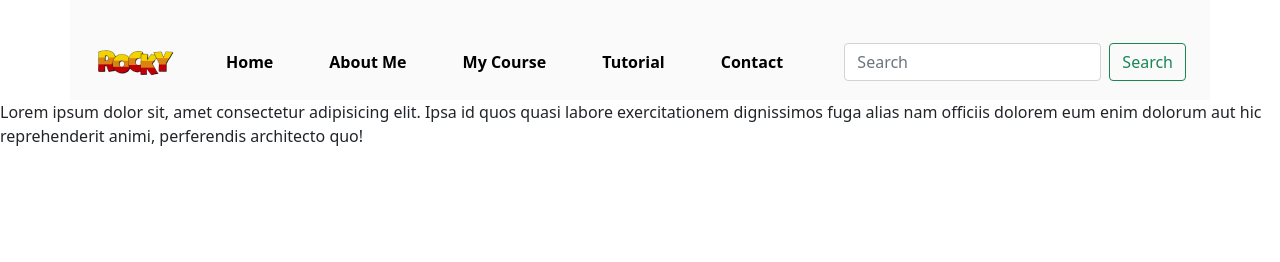
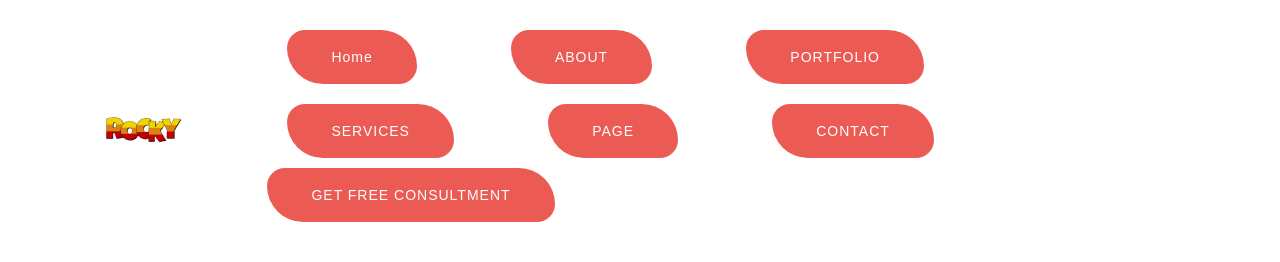
Before and after one commit to Rockyhasanofc/portfolio-vip, a plain HTML site: page index.html in a window 1280 px wide. Drawn offline with nearby package versions, Linux system fonts and the light colour scheme.

Commit message:
header commit

```diff
--- a/index.html
+++ b/index.html
@@ -14,48 +14,22 @@
 <script src="https://cdn.jsdelivr.net/npm/bootstrap@5.0.2/dist/js/bootstrap.min.js" integrity="sha384-cVKIPhGWiC2Al4u+LWgxfKTRIcfu0JTxR+EQDz/bgldoEyl4H0zUF0QKbrJ0EcQF" crossorigin="anonymous"></script>
 </head>
 <body>
- <div  id="headerwrap" class="container">
-     <header>
-        <nav class="navbar navbar-expand-md ">
-            <div class="container-fluid mt-4">
+  <div class="head">
+  <nav>
+    <img src="rocky.logo.png" class="logo">
+   <ul>
+     <li> <a href="#home" class="btn">Home</a> </li>
 
-              <button class="navbar-toggler" type="button" data-bs-toggle="collapse" data-bs-target="#navbarSupportedContent" aria-controls="navbarSupportedContent" aria-expanded="false" aria-label="Toggle navigation">
-                <span class="navbar-toggler-icon"></span>
-              </button>
-              <a class="navbar-brand" href="#">
-                  <img style=";" src="rocky.logo.png" alt="logo">
-              </a>
+     <li> <a href="#About" class="btn">ABOUT</a></li>
+     <li> <a href="#" class="btn">PORTFOLIO </a></li>
+     <li> <a href="#" class="btn">SERVICES</a></li>
+     <li> <a href="#" class="btn">PAGE</a></li>
+     <li> <a href="#" class="btn">CONTACT</a></li>
+     <a href="#" class="btn">GET FREE CONSULTMENT</a>
+   </ul>
 
-              <div class="collapse navbar-collapse" id="navbarSupportedContent">
-                <ul style="margin-left: 5px;" class="navbar-nav me-auto mb-5 mb-lg-0">
-                  <li class="nav-item">
-                    <a class="nav-link active" aria-current="page" href="#">Home</a>
-                  </li>
-                  <li class="nav-item">
-                    <a class="nav-link" href="#">About Me</a>
-                  </li>
-                  <li class="nav-item">
-                    <a class="nav-link" href="#">My Course</a>
-                  </li>
-                  <li class="nav-item">
-                    <a class="nav-link" href="#">Tutorial</a>
-                  </li>
-                  <li class="nav-item">
-                    <a class="nav-link" href="#">Contact</a>
-                  </li>
-
-                </ul>
-                <form class="d-flex">
-                  <input class="form-control me-2" type="search" placeholder="Search" aria-label="Search">
-                  <button class="btn btn-outline-success" type="submit">Search</button>
-                </form>
-              </div>
-            </div>
-          </nav>
-     </header>
- </div>
-    <footer><P>Lorem ipsum dolor sit, amet consectetur adipisicing elit. Ipsa id quos quasi labore exercitationem dignissimos fuga alias nam officiis dolorem eum enim dolorum aut hic reprehenderit animi, perferendis architecto quo!</P></footer>
-
+  </nav>
+</div>
 
     <script src="https://cdn.jsdelivr.net/npm/bootstrap@5.0.2/dist/js/bootstrap.bundle.min.js" integrity="sha384-MrcW6ZMFYlzcLA8Nl+NtUVF0sA7MsXsP1UyJoMp4YLEuNSfAP+JcXn/tWtIaxVXM" crossorigin="anonymous"></script>
 </body>
--- a/style.css
+++ b/style.css
@@ -1,31 +1,74 @@
-#headerwrap {
-    color: #000;
-    background-color: #fafafa;
-    border-bottom: 1px solidrgba(0,0,0,.1);
-    position: relative;
-    width: 100%;
-    min-height: 55px;
-    z-index: 999;
-    top: 0;
-    left: 0;
-    -webkit-transition: all .3s ease-in-out;
-    -moz-transition: all .3s ease-in-out;
-    transition: all .3s ease-in-out;
+nav{
+    display: flex;
+    width: 84%;
+    margin: auto;
+    padding: 20px 0;
+    align-items: center;
+    justify-content: space-between;
+}
+
+.button{
+
+    text-decoration: none;
+   background-image: linear-gradient(45deg,#ec5b53 ,#e02a5d
+   );
+    padding: 13px 23px;
+    border-radius: 5px;
+    color: aliceblue;
+    font-weight: 700;
+
 }
 nav ul li{
     display: inline-block;
     list-style: none;
     margin: 10px 20px;
 }
-nav ul li a{
 
-    text-decoration: none;
-    color:;
-    font-weight: bold;
+
+.btn{
+    background: #ec5b53;
+    padding: 27px 44px;
+    text-transform: capitalize;
+    font-family: "Rubik",sans-serif;
+    color: #fff;
+    cursor: pointer;
+    display: inline-block;
+    font-size: 14px;
+    border-radius: 5px;
+    -moz-user-select: none;
+    font-weight: 500;
+    letter-spacing: 1px;
+    line-height: 0;
+    margin-bottom: 0;
+    margin: 10px;
+    cursor: pointer;
+    transition: color 0.4s linear;
+    position: relative;
+    z-index: 1;
+    border: 0;
+    overflow: hidden;
+    margin: 0;
+    margin-left: 50px;
+border-radius: 20px 40px;
 }
-.nav-link{
-
-    text-decoration: none;
-    color:black;
-    font-weight: bold;
+.border-btn {
+    border: 1px solid #e3c6c6;
+    color: #464d65;
+    background: none;
+    border-radius: 5px;
+    text-transform: capitalize;
+    padding: 25px 57px;
+    -moz-user-select: none;
+    cursor: pointer;
+    display: inline-block;
+    font-size: 14px;
+    font-weight: 500;
+    letter-spacing: 1px;
+    margin-bottom: 0;
+    position: relative;
+    transition: color 0.4s linear;
+    position: relative;
+    overflow: hidden;
+    margin: 0;
+    margin-left: 15px;
 }
```
